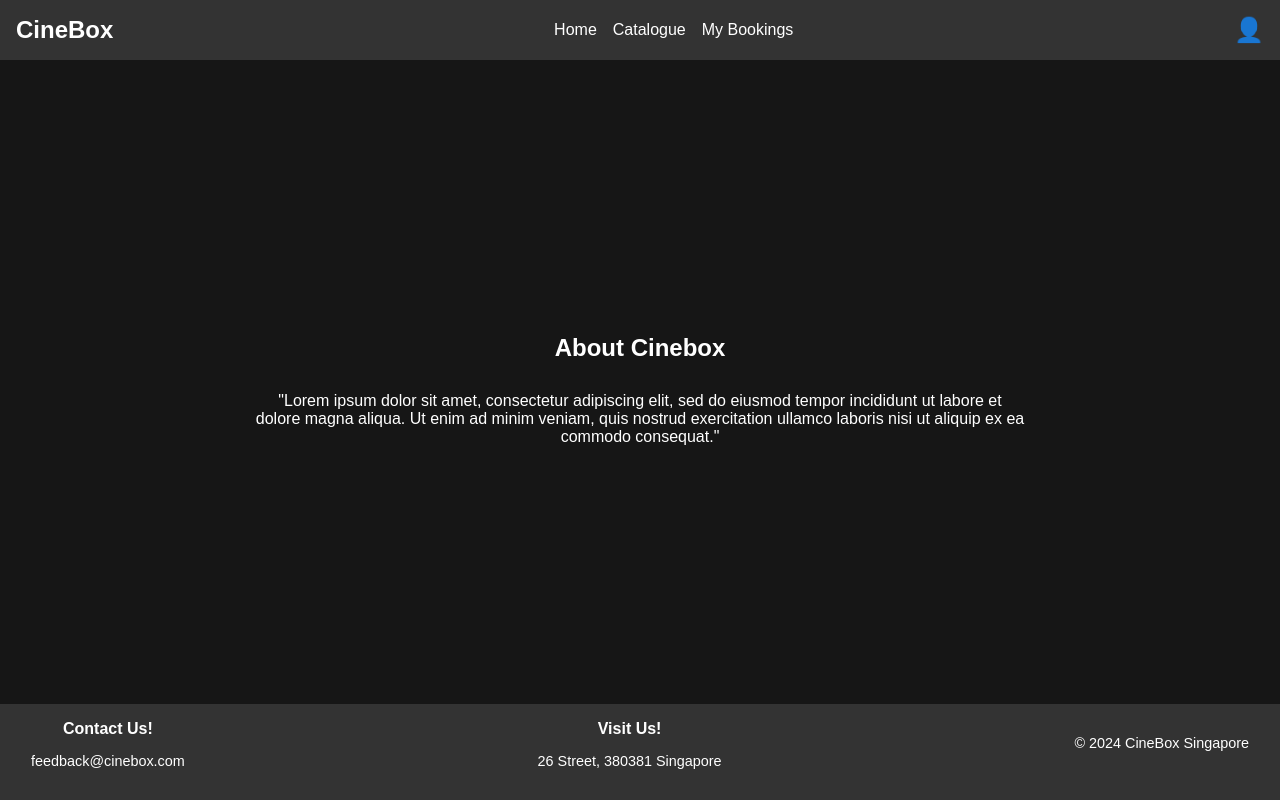
After one commit to juniper-cooks-spaghetti/IE4727_CinemaWebAppProject, a PHP site: page /filminfo.php in a window 1280 px wide. The commit adds this page. Run offline with PHP 8.4, Linux system fonts and the light colour scheme.

Commit message:
Modified Button and overlay of carousel - changed the anchor element "book now" into a button with a submit get method that sends the movieid - initialized the filminfo.php to catch the movieid information - changes made towards styles.css to allow for a more dynamic carousell(included hover functions that darken the background and made the title and button visible)

```diff
--- /dev/null
+++ b/filminfo.php
@@ -0,0 +1,44 @@
+<!DOCTYPE html>
+<html lang="en">
+<head>
+    <meta charset="UTF-8">
+    <meta name="viewport" content="width=device-width, initial-scale=1.0">
+    <meta http-equiv="X-UA-Compatible" content="ie=edge">
+    <title>Cinebox</title>
+    <link rel="stylesheet" href="styles.css">
+</head>
+<body>
+    <header>
+        <div class="logo">CineBox</div>
+        <nav>
+            <a href="">Home</a>
+            <a href="#catalogue">Catalogue</a>
+            <a href="#cart">My Bookings</a>
+        </nav>
+        <div class="profile-icon">👤</div>
+    </header>
+
+
+
+    <div class="main-content">
+        <h2>About Cinebox</h2>
+        <p>"Lorem ipsum dolor sit amet, consectetur adipiscing elit, sed do eiusmod tempor incididunt ut labore et dolore magna aliqua. Ut enim ad minim veniam, quis nostrud exercitation ullamco laboris nisi ut aliquip ex ea commodo consequat."</p>
+    </div>
+
+    <script src="index.js"></script>
+
+    <footer>
+        <div class="footer-section">
+            <h3>Contact Us!</h3>
+            <p>feedback@cinebox.com</p>
+        </div>
+        <div class="footer-section">
+            <h3>Visit Us!</h3>
+            <p>26 Street, 380381 Singapore</p>
+        </div>
+        <div class="footer-section">
+            <p>&copy; 2024 CineBox Singapore</p>
+        </div>
+    </footer>
+</body>
+</html>
```
Also changed, not shown: index.php (+6 -2 lines), styles.css (+43 -3 lines).
